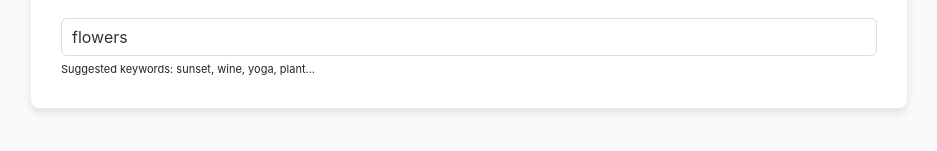
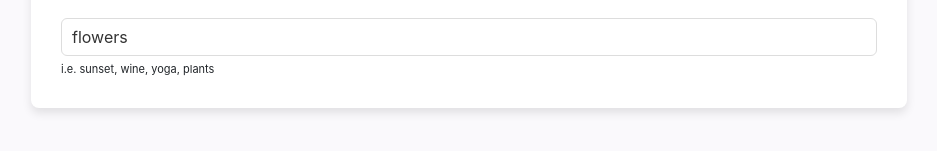
Before and after one commit to huldapals/dictionaryreact, a React (Create React App) app: page / in a window 1280 px wide. Shown: the part 198-349 px from the top of the page, without its empty margins (171-1108 px from the left). Built offline with nearby package versions, Linux system fonts and the light colour scheme; no server answers.

Commit message:
hint changed

```diff
--- a/src/Dictionary.js
+++ b/src/Dictionary.js
@@ -52,7 +52,7 @@ if (loaded) {
             <form onSubmit={handleSubmit}>
                 <input type="search" onChange={handelKeyword} defaultValue={props.defaultKeyword}/>
             </form>
-            <div className="hint">Suggested keywords: sunset, wine, yoga, plant...</div>
+            <div className="hint">i.e. sunset, wine, yoga, plants</div>
             </section>
             <Results results={results}/>
             <Photos photos={photos}/>
--- a/src/Photos.js
+++ b/src/Photos.js
@@ -11,7 +11,7 @@ export default function Photos(props) {
                     <div className="col-4" key={index}>
                         <a href={photo.src.original} target="_blank" rel="noreferrer">
                     <img src={photo.src.landscape}
-                    alt='dictionaryimage'
+                    alt={photo.src.photographer}
                     className="img-fluid" />
                     </a>
                     </div>
@@ -23,4 +23,4 @@ export default function Photos(props) {
     } else {
         return null;
     }
-}
+};
```
